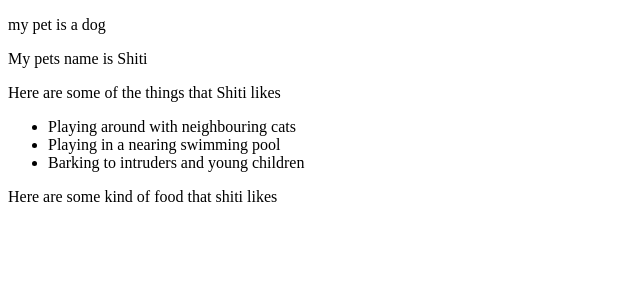
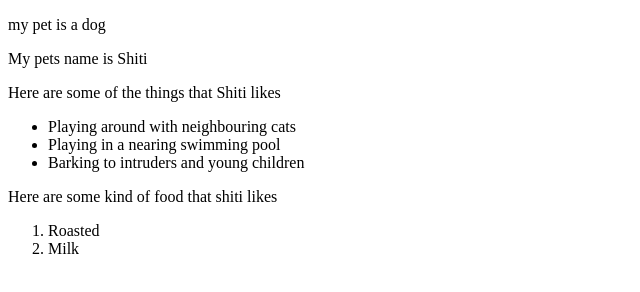
Before and after one commit to David5627/My-first-website, a plain HTML site: page Documents/moringa-projects/pet-website/index.html in a window 1280 px wide. Shown: the whole page, without its empty margins (0-640 px from the left). Drawn offline with Linux system fonts and the light colour scheme.

Commit message:
modified pages

```diff
--- a/Documents/moringa-projects/pet-website/index.html
+++ b/Documents/moringa-projects/pet-website/index.html
@@ -15,6 +15,10 @@
         <li>Barking to intruders and young children</li>
     </ul>
     <p>Here are some kind of food that shiti likes</p>
+    <ol>
+        <li>Roasted</li>
+        <li>Milk</li>
+    </ol>
 
 
 
```
